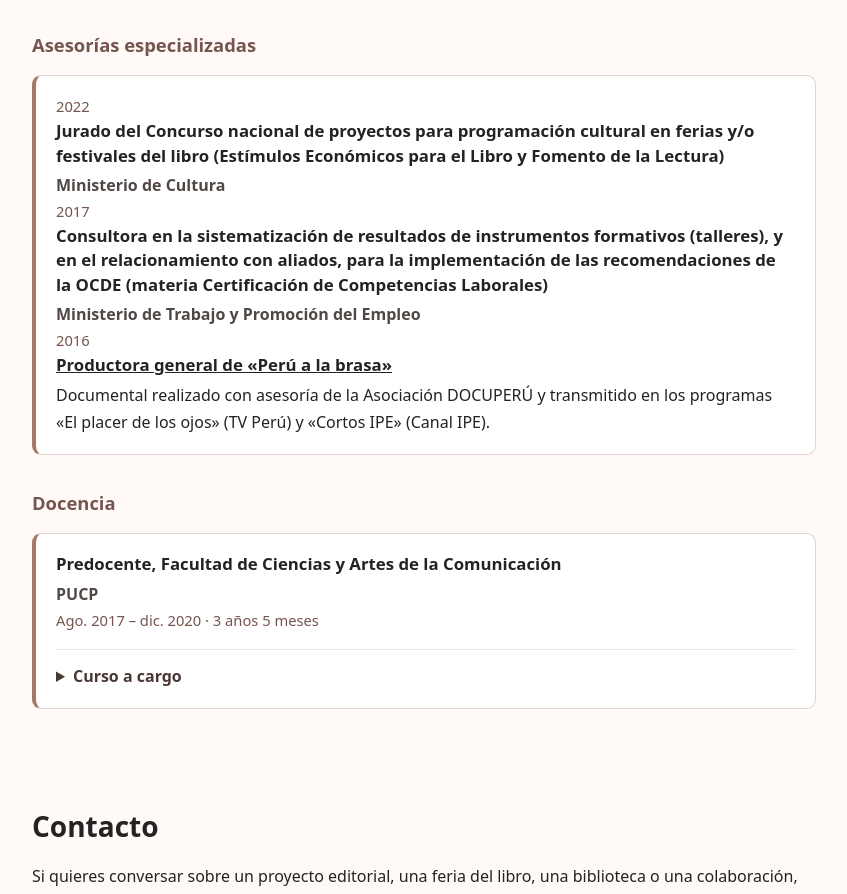
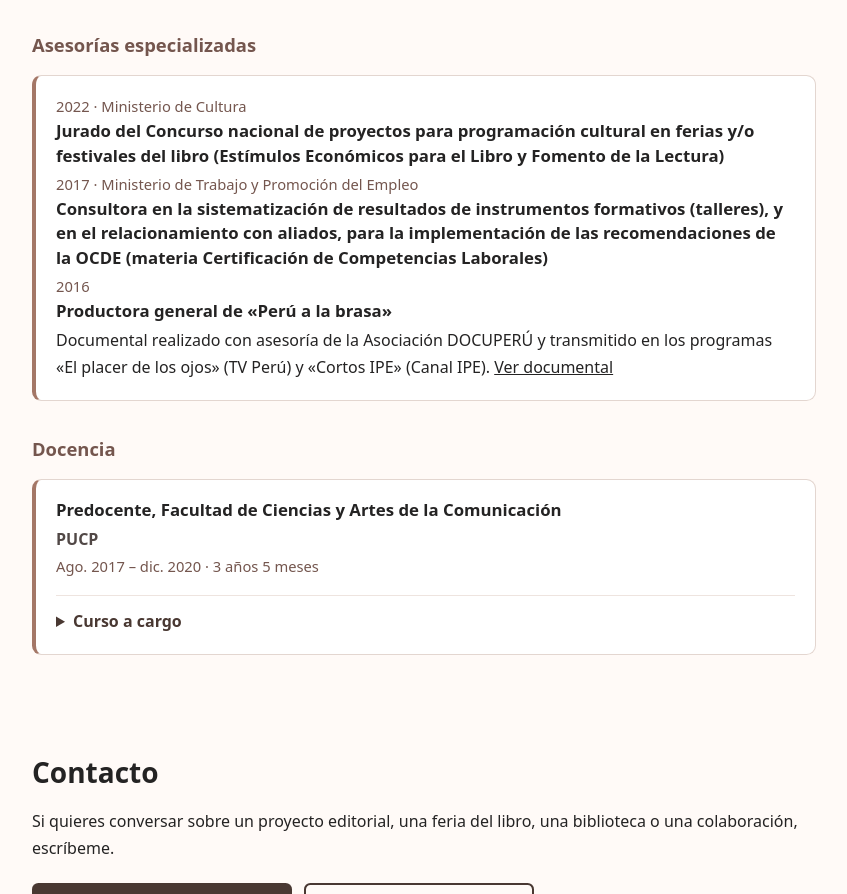
Before and after one commit to susan-montalvo/susan-montalvo.github.io, a plain HTML site: page index.html in a window 1280 px wide. Shown: the part 6524-7418 px from the top of the page, without its empty margins (216-1063 px from the left). Drawn offline with Linux system fonts and the light colour scheme.

Commit message:
Update index.html

```diff
--- a/index.html
+++ b/index.html
@@ -2240,6 +2240,7 @@
             </details>
           </article>
         </div>
+
 <div class="experience-group">
   <h3 data-es="Asesorías especializadas" data-en="Specialized consulting">
     Asesorías especializadas
@@ -2248,12 +2249,10 @@
   <article class="experience-card">
 
     <!-- 2022 -->
-    <p
-      class="experience-period"
-      data-es="2022"
-      data-en="2022"
-    >
-      2022
+    <p class="experience-period">
+      <span data-es="2022" data-en="2022">2022</span>
+      ·
+      <span>Ministerio de Cultura</span>
     </p>
 
     <h4
@@ -2263,52 +2262,30 @@
       Jurado del Concurso nacional de proyectos para programación cultural en ferias y/o festivales del libro (Estímulos Económicos para el Libro y Fomento de la Lectura)
     </h4>
 
-    <p class="experience-organization">
-      Ministerio de Cultura
+    <!-- 2017 -->
+    <p class="experience-period">
+      <span data-es="2017" data-en="2017">2017</span>
+      ·
+      <span>Ministerio de Trabajo y Promoción del Empleo</span>
     </p>
 
-    <!-- 2017 -->
-    <p
-      class="experience-period"
-      data-es="2017"
-      data-en="2017"
-    >
-      2017
-    </p>
-
     <h4
-      data-es="Consultora en la sistematización de resultados de instrumentos formativos (talleres), y en el relacionamiento con aliados, para la implementación de las recomendaciones de la OCDE (materia Certificación de Competencias Laborales)"
+      data-es="Consultora en la sistematización de resultados de instrumentos formativos, y en el relacionamiento con aliados para la implementación de las recomendaciones de la OCDE en materia de Competencias Laborales)"
       data-en="Consultant for the systematization of training instrument results (workshops) and stakeholder engagement to implement OECD recommendations on Labor Competency Certification"
     >
       Consultora en la sistematización de resultados de instrumentos formativos (talleres), y en el relacionamiento con aliados, para la implementación de las recomendaciones de la OCDE (materia Certificación de Competencias Laborales)
     </h4>
 
-    <p class="experience-organization">
-      Ministerio de Trabajo y Promoción del Empleo
-    </p>
-
     <!-- 2016 -->
-    <p
-      class="experience-period"
-      data-es="2016"
-      data-en="2016"
-    >
-      2016
+    <p class="experience-period">
+      <span data-es="2016" data-en="2016">2016</span>
     </p>
 
     <h4
       data-es="Productora general de «Perú a la brasa»"
       data-en="Executive producer of «Perú a la brasa»"
     >
-      <a
-        href="https://www.youtube.com/watch?v=KkvpgF_pAiI"
-        target="_blank"
-        rel="noopener noreferrer"
-        data-es="Productora general de «Perú a la brasa»"
-        data-en="Executive producer of «Perú a la brasa»"
-      >
-        Productora general de «Perú a la brasa»
-      </a>
+      Productora general de «Perú a la brasa»
     </h4>
 
     <p
@@ -2316,6 +2293,15 @@
       data-en="Documentary produced with guidance from the DOCUPERÚ Association and broadcast on «El placer de los ojos» (TV Perú) and «Cortos IPE» (Canal IPE)."
     >
       Documental realizado con asesoría de la Asociación DOCUPERÚ y transmitido en los programas «El placer de los ojos» (TV Perú) y «Cortos IPE» (Canal IPE).
+      <a
+        href="https://www.youtube.com/watch?v=KkvpgF_pAiI"
+        target="_blank"
+        rel="noopener noreferrer"
+        data-es="Ver documental"
+        data-en="Watch documentary"
+      >
+        Ver documental
+      </a>
     </p>
 
   </article>
```
